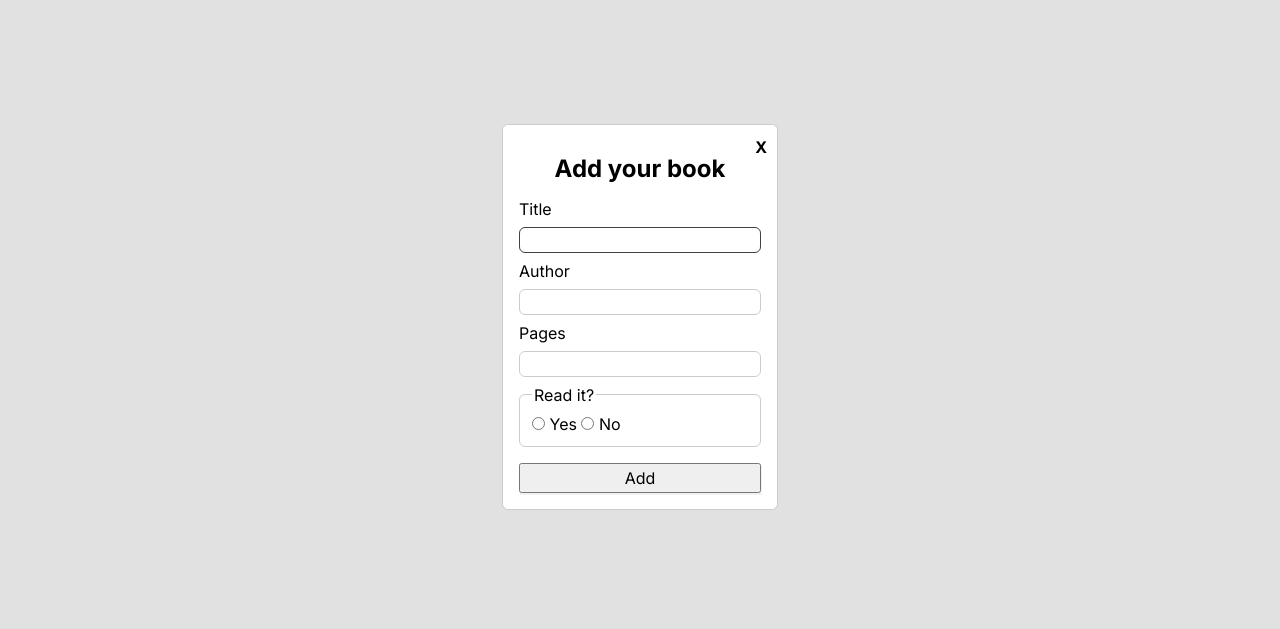
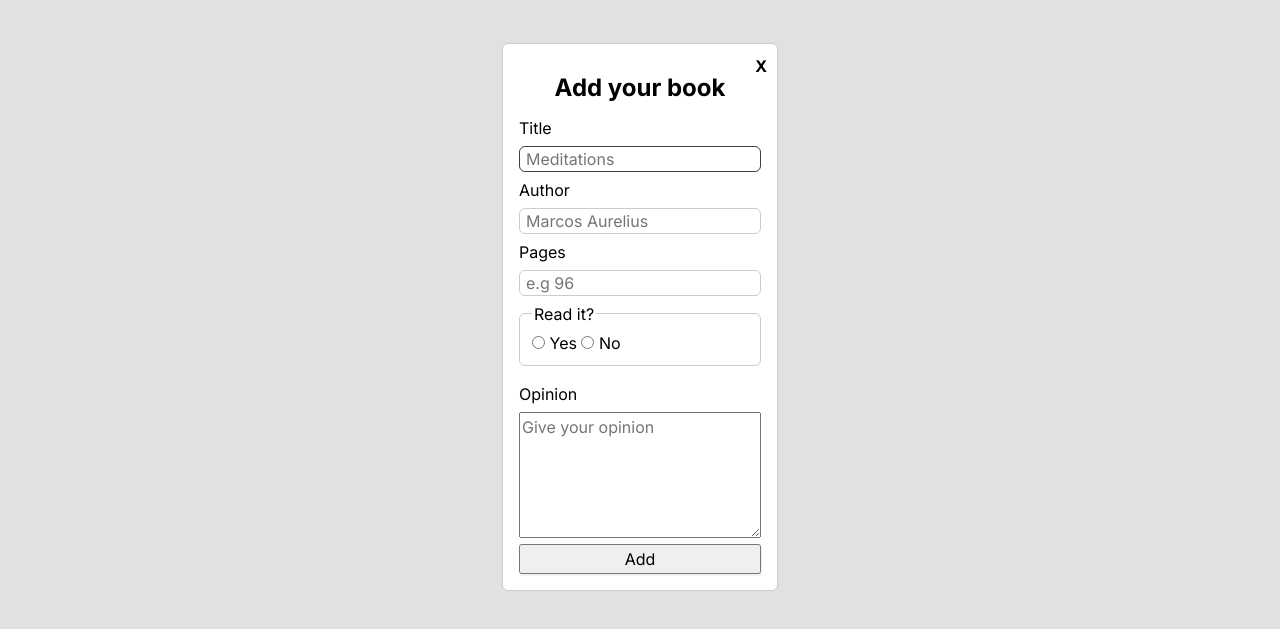
Before and after one commit to Carlosaac23/TOP-library, a plain HTML site: page index.html in a window 1280 px wide. Both pictures are taken after a click on the button "Add Book". Shown: the part 83-712 px from the top of the page. Drawn offline with Linux system fonts and the light colour scheme.

Commit message:
feat: add new input to give an opinion of the book and add placeholder to all inputs

```diff
--- a/index.html
+++ b/index.html
@@ -21,13 +21,31 @@
 
       <form method="dialog" class="form">
         <label for="title">Title</label>
-        <input type="text" name="title" id="title" required />
+        <input
+          type="text"
+          name="title"
+          id="title"
+          required
+          placeholder="Meditations"
+        />
 
         <label for="author">Author</label>
-        <input type="text" name="author" id="author" required />
+        <input
+          type="text"
+          name="author"
+          id="author"
+          required
+          placeholder="Marcos Aurelius"
+        />
 
         <label for="pages">Pages</label>
-        <input type="number" name="pages" id="pages" required />
+        <input
+          type="number"
+          name="pages"
+          id="pages"
+          required
+          placeholder="e.g 96"
+        />
 
         <fieldset>
           <legend>Read it?</legend>
@@ -39,6 +57,14 @@
           <label for="no">No</label>
         </fieldset>
 
+        <label for="opinion">Opinion</label>
+        <textarea
+          name="opinion"
+          id="opinion"
+          placeholder="Give your opinion"
+          rows="5"
+        ></textarea>
+
         <button>Add</button>
       </form>
     </dialog>
```
